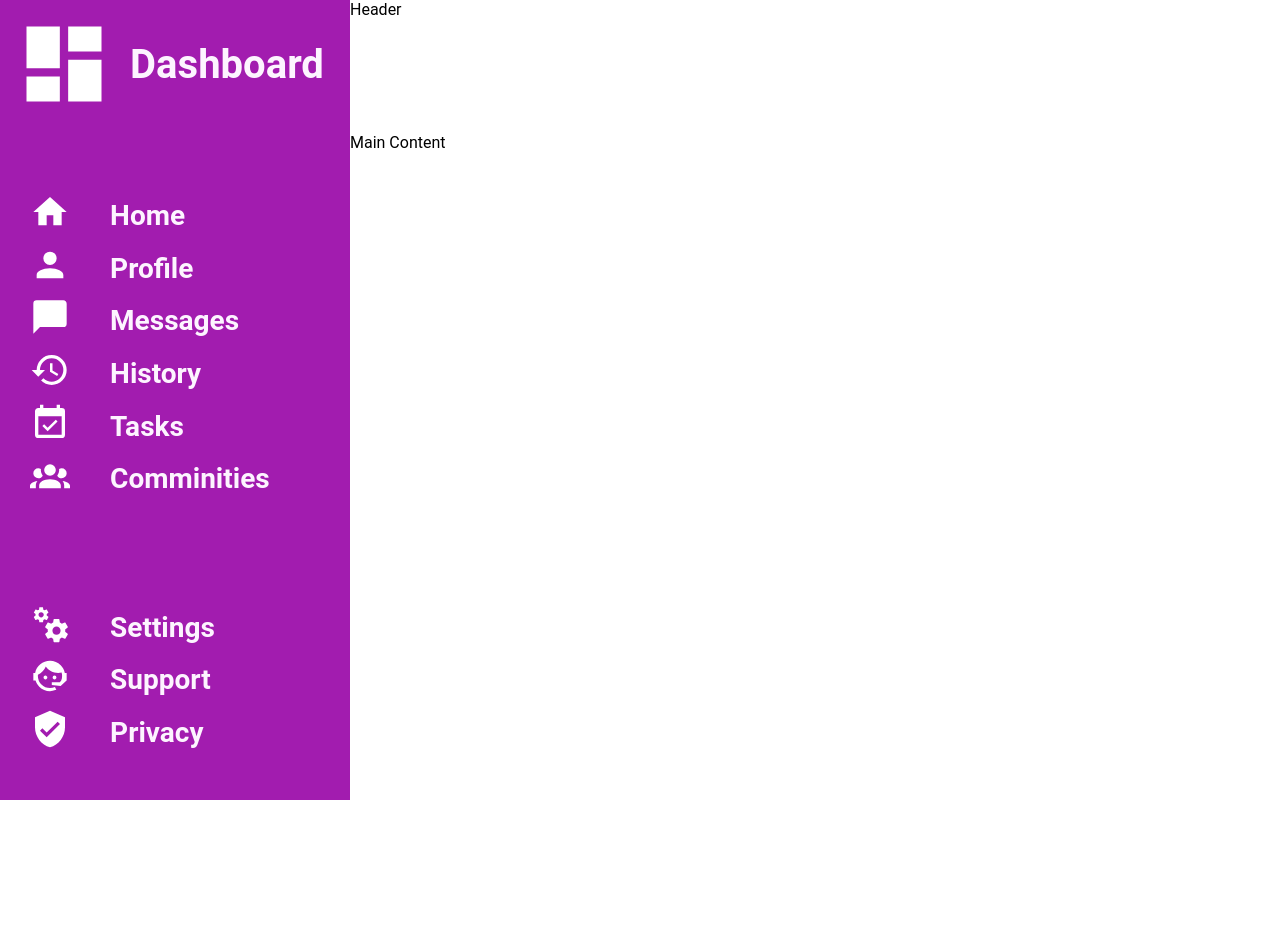
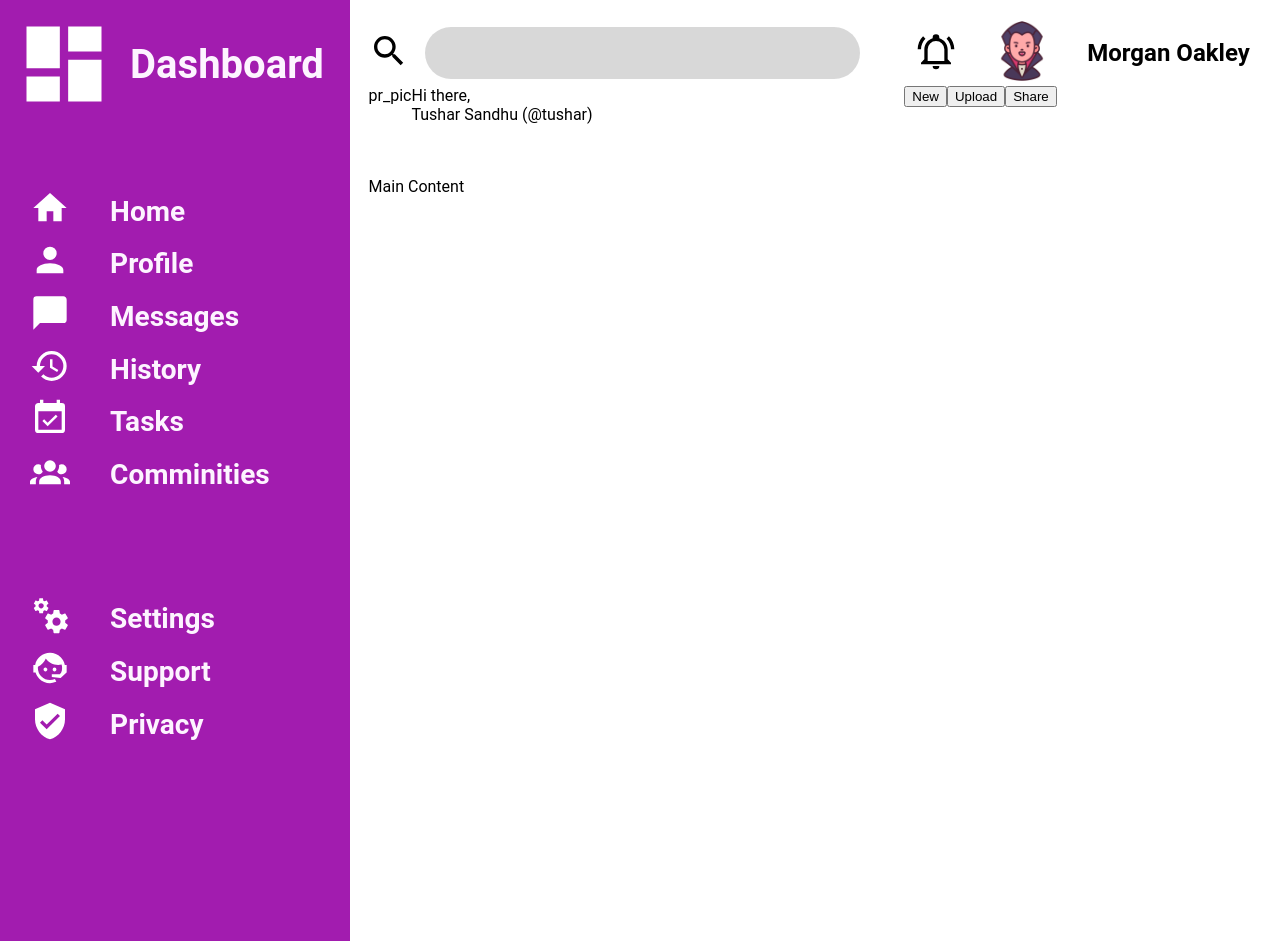
Before and after one commit to tushar-droid/admin-dash, a plain HTML site: page index.html in a window 1280 px wide. Shown: the top 941 px of the page. Drawn offline with Linux system fonts and the light colour scheme.

Commit message:
Header top done

```diff
--- a/index.html
+++ b/index.html
@@ -51,8 +51,43 @@
         </div>
 
     </div>
-    <div class="header">Header</div>
-    <div class="maincontent">Main Content</div>
-
+    <div class="rightside">
+        <div class="header">
+                <div class="top-left">
+                    <div class="seachicon">
+                        <img src="icons/search.svg" alt="search" class="header-icons">
+                    </div>
+                    <div class="searchbar"><input type="text"></div>
+                </div>
+                <div class="top-right">
+                    <div class="alert">
+                        <img src="icons/alert.svg" alt="bell" class="header-icons">
+                    </div>
+                    <div class="pr-pic">
+                        <img src="icons/profile-pic.png" alt="profile-pic" class="pr-icon">
+                    </div>
+                    <div class="name"><h2>Morgan Oakley</h2></div>
+                </div>
+                <div class="bottom-left">
+                    <div class="pr-pic-lrg">pr_pic</div>
+                    <div class="greeting">
+                        <div class="greet-message">Hi there,</div>
+                        <div class="user-details">Tushar Sandhu (@tushar)</div>
+                    </div>
+                </div>
+                <div class="bottom-right">
+                    <div class="new-btn">
+                        <button>New</button>
+                    </div>
+                    <div class="upload-btn">
+                        <button>Upload</button>
+                    </div>
+                    <div class="share-btn">
+                        <button>Share</button>
+                    </div>
+                </div>
+        </div>
+        <div class="maincontent">Main Content</div>
+    </div>
 </body>
 </html>
--- a/styles.css
+++ b/styles.css
@@ -11,18 +11,16 @@ body{
     display: grid;
     height: 100vh;
     grid-template-columns: minmax(350px, 1.5fr) 5fr;
-    grid-template-rows: 1fr 5fr;
     font-family:'Roboto', sans-serif;
 }
 
 .sidebar{
-    grid-area: 1 / 1 / 3 / 2;
     display: grid;
     grid-template-rows: 100px 350px 350px;
     padding: 4%;
     background-color: var(--back-clr);
     color: var(--fnt-clr);
-    gap:8%;
+    gap:6%;
 }
 
 
@@ -56,3 +54,55 @@ body{
     align-items:end;
     gap:40px;
 }
+
+.rightside{
+    display: grid;
+    grid-template-rows: 1fr 5fr;
+    padding: 2%;
+}
+
+
+.header{
+    display: grid;
+    grid-template-columns: 3fr 2fr;
+    grid-template-rows: 3fr 4fr;
+}
+
+.greeting{
+    display: flex;
+    flex-direction: column      ;
+}
+
+.header-icons{
+    height: 40px;
+    width: auto;
+}
+
+.header > div{
+    display: flex;
+}
+
+.top-left, .top-right{
+    gap:3%;
+    align-items: center;
+}
+.searchbar{
+    flex:1;
+}
+.searchbar > input{
+    background-color:rgba(183, 182, 182, 0.532);
+    border-radius: 30px;
+    width: 90%;
+    height: 50px;
+    border: none;
+}
+
+.top-right{
+    justify-content: center;
+    gap:10%;
+}
+
+.pr-icon{
+    height: 60px;
+    width: auto;
+}
```
Also changed, not shown: icons/alert.svg (added), icons/profile-pic.png (added), icons/search.svg (added).
